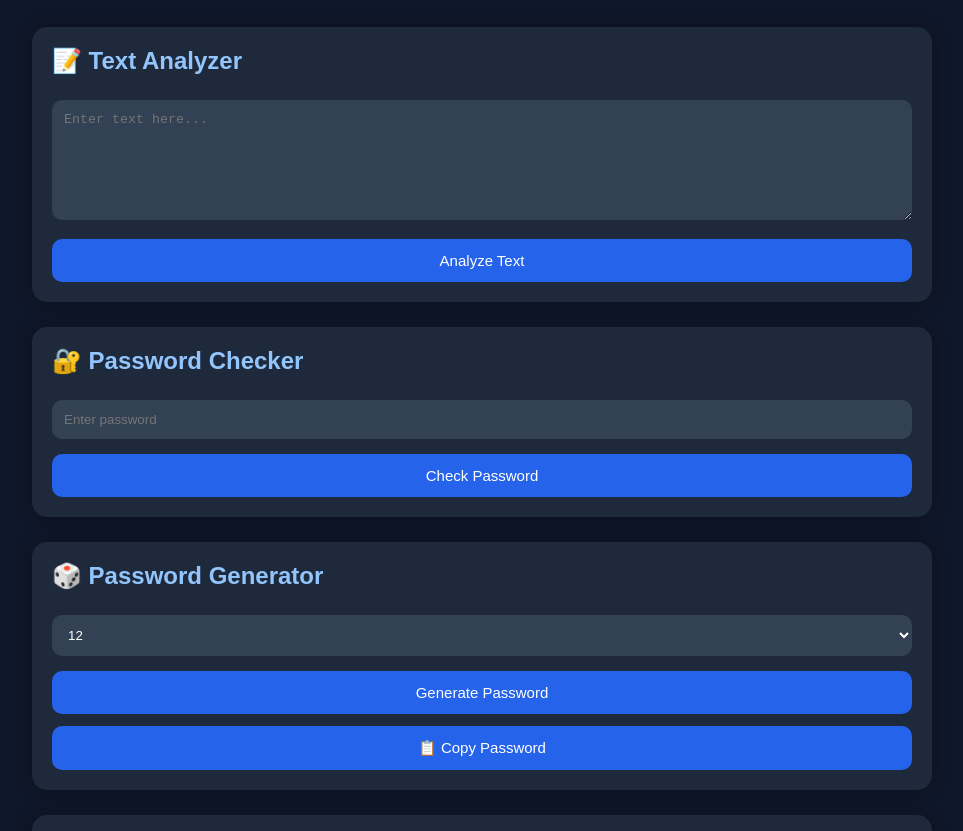
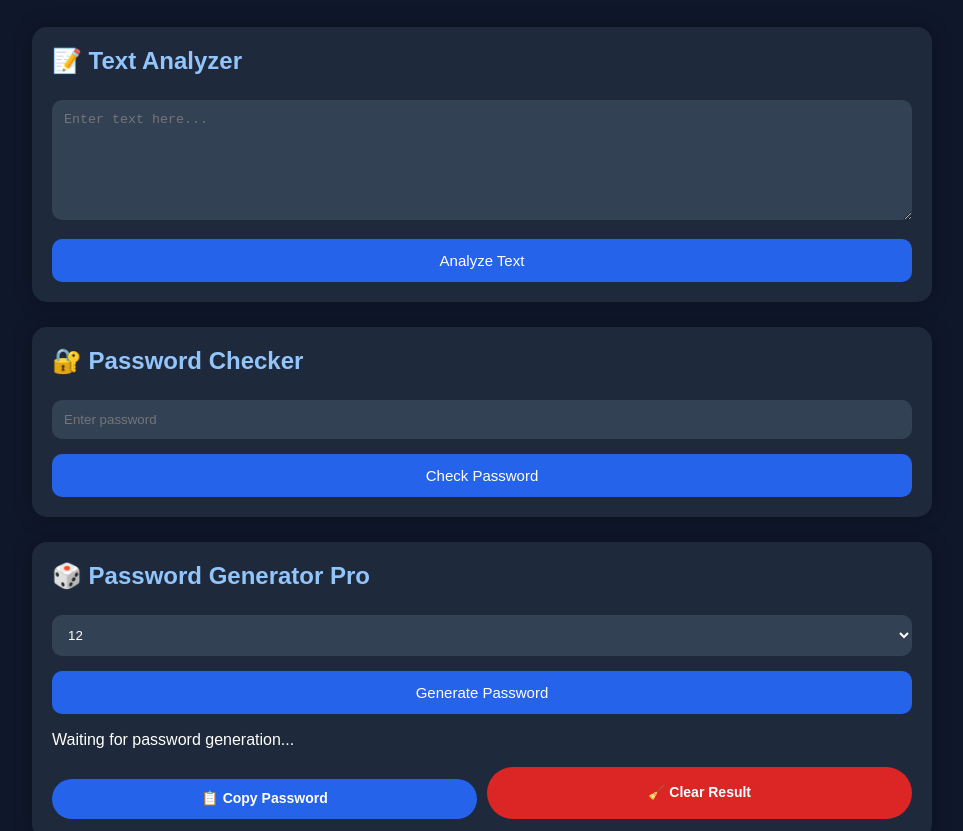
Before and after one commit to AbudiCyber/Abudi-Cyber-Tools, a plain HTML site: page index.html in a window 1280 px wide. Shown: the part 89-920 px from the top of the page, without its empty margins (158-1121 px from the left). Drawn offline with Linux system fonts and the light colour scheme.

Commit message:
Add Password Generator Pro card

```diff
--- a/index.html
+++ b/index.html
@@ -24,7 +24,7 @@
 </div>
 
 <div class="card">
-<h2>🎲 Password Generator</h2>
+<h2>🎲 Password Generator Pro</h2>
 <select id="passwordLength">
 <option value="8">8</option>
 <option value="12" selected>12</option>
@@ -33,7 +33,11 @@
 <option value="24">24</option>
 </select>
 <button id="generatePasswordBtn">Generate Password</button>
-<button id="copyPasswordBtn">📋 Copy Password</button>
+<div id="passwordGeneratorResult" class="tool-result">Waiting for password generation...</div>
+<div class="tool-actions">
+<button id="copyPasswordBtn" class="action-btn copy-btn">📋 Copy Password</button>
+<button id="clearPasswordBtn" class="action-btn clear-btn">🧹 Clear Result</button>
+</div>
 </div>
 
 <div class="card">
@@ -110,6 +114,6 @@
 <button id="clearResultsBtn">🧹 Clear Results</button>
 </div>
 </div>
-<script src="script.js?v=hash-generator-pro-2"></script>
+<script src="script.js?v=password-generator-pro-1"></script>
 </body>
 </html>
```
